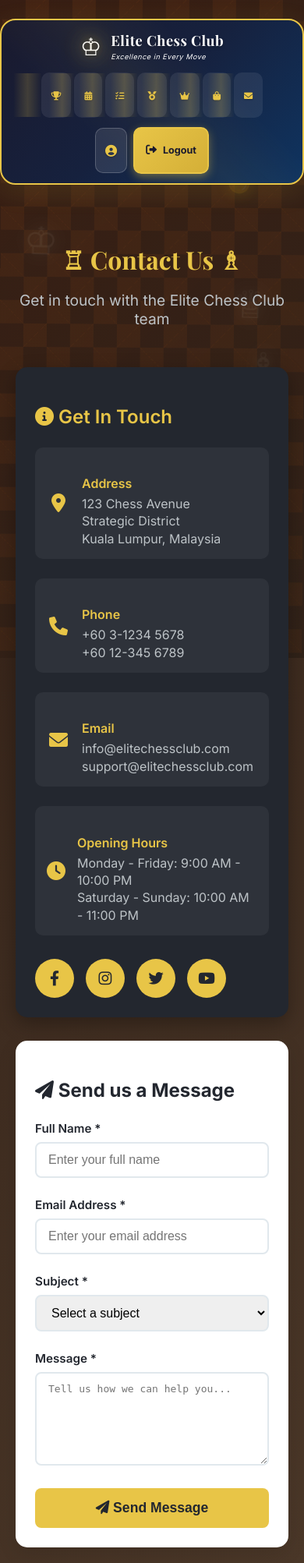
After one commit to irfandanial13/chessclub, a CodeIgniter 4 app: the page made by app/Views/contact/index.php in a window 390 px wide. The commit adds this page. Shown: the whole page at 78% size. Run offline with PHP 8.4 and a stand-in for CodeIgniter, Linux system fonts and the light colour scheme; the template is opened without the code that fills it, so the values that code supplies are empty; some libraries are stand-ins or nearby versions.

Commit message:
admin page,contact page

```diff
--- a/app/Config/Routes.php
+++ b/app/Config/Routes.php
@@ -37,6 +37,10 @@ $routes->get('merchandise/bank-payment', 'MerchandiseController::bankPayment');
 $routes->get('merchandise/card-payment', 'MerchandiseController::cardPayment');
 $routes->post('merchandise/complete-order', 'MerchandiseController::completeOrder');
 $routes->get('merchandise/thank-you/(:num)', 'MerchandiseController::thankYou/$1');
+
+// Contact Routes
+$routes->get('contact', 'ContactController::index');
+$routes->post('contact/send', 'ContactController::sendMessage');
 
 // Admin Routes
 $routes->get('admin/dashboard', 'AdminController::dashboard');
--- a/app/Controllers/AdminController.php
+++ b/app/Controllers/AdminController.php
@@ -105,8 +105,7 @@ class AdminController extends BaseController
         $eventModel = new \App\Models\EventModel();
         $data = [
             'title' => $this->request->getPost('title'),
-            'date' => $this->request->getPost('date'),
-            'location' => $this->request->getPost('location'),
+            'event_date' => $this->request->getPost('event_date'),
             'description' => $this->request->getPost('description'),
         ];
         $eventModel->insert($data);
@@ -134,8 +133,7 @@ class AdminController extends BaseController
         $eventModel = new \App\Models\EventModel();
         $data = [
             'title' => $this->request->getPost('title'),
-            'date' => $this->request->getPost('date'),
-            'location' => $this->request->getPost('location'),
+            'event_date' => $this->request->getPost('event_date'),
             'description' => $this->request->getPost('description'),
         ];
         $eventModel->update($event_id, $data);
--- a/app/Models/EventModel.php
+++ b/app/Models/EventModel.php
@@ -8,5 +8,5 @@ class EventModel extends Model
 {
     protected $table = 'events';
     protected $primaryKey = 'id';
-    protected $allowedFields = ['title', 'date', 'location', 'description'];
+    protected $allowedFields = ['title', 'event_date', 'description'];
 }
--- a/app/Views/admin/create_event.php
+++ b/app/Views/admin/create_event.php
@@ -30,7 +30,7 @@
             <label style="color:#8B5C2A; font-weight:600; font-size:1.08em; margin-bottom:6px;">Title:</label><br>
             <input type="text" name="title" class="elite-input" style="color:#000; font-size:1.08em; margin-bottom:18px;" required><br>
             <label style="color:#8B5C2A; font-weight:600; font-size:1.08em; margin-bottom:6px;">Date:</label><br>
-            <input type="date" name="date" class="elite-input" style="color:#000; font-size:1.08em; margin-bottom:18px;" required><br>
+            <input type="date" name="event_date" class="elite-input" style="color:#000; font-size:1.08em; margin-bottom:18px;" required><br>
             <label style="color:#8B5C2A; font-weight:600; font-size:1.08em; margin-bottom:6px;">Description:</label><br>
             <textarea name="description" class="elite-input" style="color:#000; font-size:1.08em; margin-bottom:24px; min-height:80px;" required></textarea><br>
             <div style="display:flex; gap:12px; align-items:center; margin-top:8px;">
--- a/app/Views/admin/dashboard.php
+++ b/app/Views/admin/dashboard.php
@@ -50,11 +50,6 @@
                 </a>
             </li>
             <li style="margin-bottom:18px;">
-                <a href="<?= base_url('admin/orders') ?>" style="display:flex;align-items:center;gap:10px;font-size:1.15em;text-decoration:none;color:#2c3e50;font-weight:600;">
-                    <i class="fas fa-shopping-cart"></i> Manage Orders
-                </a>
-            </li>
-            <li style="margin-bottom:18px;">
                 <a href="<?= base_url('admin/merchandise') ?>" style="display:flex;align-items:center;gap:10px;font-size:1.15em;text-decoration:none;color:#2c3e50;font-weight:600;">
                     <i class="fas fa-tshirt"></i> Manage Merchandise
                 </a>
--- a/app/Views/admin/edit_event.php
+++ b/app/Views/admin/edit_event.php
@@ -30,7 +30,7 @@
             <label style="color:#8B5C2A; font-weight:600; font-size:1.08em; margin-bottom:6px;">Title:</label><br>
             <input type="text" name="title" class="elite-input" value="<?= esc($event['title']) ?>" style="color:#000; font-size:1.08em; margin-bottom:18px;" required><br>
             <label style="color:#8B5C2A; font-weight:600; font-size:1.08em; margin-bottom:6px;">Date:</label><br>
-            <input type="date" name="date" class="elite-input" value="<?= esc($event['event_date']) ?>" style="color:#000; font-size:1.08em; margin-bottom:18px;" required><br>
+            <input type="date" name="event_date" class="elite-input" value="<?= esc($event['event_date']) ?>" style="color:#000; font-size:1.08em; margin-bottom:18px;" required><br>
             <label style="color:#8B5C2A; font-weight:600; font-size:1.08em; margin-bottom:6px;">Description:</label><br>
             <textarea name="description" class="elite-input" style="color:#000; font-size:1.08em; margin-bottom:24px; min-height:80px;" required><?= esc($event['description']) ?></textarea><br>
             <div style="display:flex; gap:12px; align-items:center; margin-top:8px;">
--- a/app/Views/admin/edit_merchandise.php
+++ b/app/Views/admin/edit_merchandise.php
@@ -111,7 +111,7 @@
 
                 <div class="form-group">
                     <label for="image">Image URL</label>
-                    <input type="url" id="image" name="image" value="<?= esc($merchandise['image']) ?>" placeholder="https://example.com/image.jpg">
+                    <input type="text" id="image" name="image" value="<?= esc($merchandise['image']) ?>" placeholder="https://example.com/image.jpg">
                 </div>
 
                 <div class="form-group">
--- /dev/null
+++ b/app/Views/contact/index.php
@@ -0,0 +1,350 @@
+<!DOCTYPE html>
+<html>
+<head>
+    <title><?= esc($title) ?></title>
+    <link rel="stylesheet" href="<?= base_url('css/style.css') ?>">
+    <link href="https://fonts.googleapis.com/css2?family=Playfair+Display:wght@400;600;700;900&family=Inter:wght@300;400;500;600;700&display=swap" rel="stylesheet">
+    <link rel="stylesheet" href="https://cdnjs.cloudflare.com/ajax/libs/font-awesome/6.0.0/css/all.min.css">
+    <style>
+        .contact-container {
+            max-width: 1200px;
+            margin: 0 auto;
+            padding: 20px;
+        }
+
+        .contact-header {
+            text-align: center;
+            margin-bottom: 50px;
+        }
+
+        .contact-title {
+            color: #e8c547;
+            font-size: 2.5em;
+            font-weight: 700;
+            margin-bottom: 15px;
+            font-family: 'Playfair Display', serif;
+        }
+
+        .contact-subtitle {
+            color: #bdc3c7;
+            font-size: 1.2em;
+            margin-bottom: 30px;
+        }
+
+        .contact-content {
+            display: grid;
+            grid-template-columns: 1fr 1fr;
+            gap: 50px;
+            align-items: start;
+        }
+
+        .contact-info {
+            background: #23272f;
+            padding: 40px;
+            border-radius: 15px;
+            color: white;
+            box-shadow: 0 8px 25px rgba(0,0,0,0.3);
+        }
+
+        .contact-info h3 {
+            color: #e8c547;
+            font-size: 1.5em;
+            margin-bottom: 25px;
+            font-weight: 600;
+        }
+
+        .contact-item {
+            display: flex;
+            align-items: center;
+            margin-bottom: 25px;
+            padding: 15px;
+            background: rgba(255,255,255,0.05);
+            border-radius: 10px;
+            transition: all 0.3s;
+        }
+
+        .contact-item:hover {
+            background: rgba(232, 197, 71, 0.1);
+            transform: translateX(5px);
+        }
+
+        .contact-item i {
+            color: #e8c547;
+            font-size: 1.5em;
+            margin-right: 15px;
+            width: 30px;
+            text-align: center;
+        }
+
+        .contact-item-content h4 {
+            color: #e8c547;
+            margin-bottom: 5px;
+            font-weight: 600;
+        }
+
+        .contact-item-content p {
+            color: #bdc3c7;
+            margin: 0;
+            line-height: 1.4;
+        }
+
+        .contact-form {
+            background: white;
+            padding: 40px;
+            border-radius: 15px;
+            box-shadow: 0 8px 25px rgba(0,0,0,0.1);
+        }
+
+        .form-group {
+            margin-bottom: 25px;
+        }
+
+        .form-group label {
+            display: block;
+            margin-bottom: 8px;
+            color: #23272f;
+            font-weight: 600;
+            font-size: 0.95em;
+        }
+
+        .form-group input,
+        .form-group textarea,
+        .form-group select {
+            width: 100%;
+            padding: 12px 15px;
+            border: 2px solid #e1e8ed;
+            border-radius: 8px;
+            font-size: 1em;
+            transition: all 0.3s;
+            box-sizing: border-box;
+        }
+
+        .form-group input:focus,
+        .form-group textarea:focus,
+        .form-group select:focus {
+            outline: none;
+            border-color: #e8c547;
+            box-shadow: 0 0 0 3px rgba(232, 197, 71, 0.1);
+        }
+
+        .form-group textarea {
+            height: 120px;
+            resize: vertical;
+        }
+
+        .submit-btn {
+            background: #e8c547;
+            color: #23272f;
+            border: none;
+            padding: 15px 30px;
+            border-radius: 8px;
+            font-weight: 600;
+            font-size: 1.1em;
+            cursor: pointer;
+            transition: all 0.3s;
+            width: 100%;
+        }
+
+        .submit-btn:hover {
+            background: #d4b03a;
+            transform: translateY(-2px);
+            box-shadow: 0 4px 15px rgba(232, 197, 71, 0.3);
+        }
+
+        .alert {
+            padding: 15px;
+            border-radius: 8px;
+            margin-bottom: 20px;
+            font-weight: 600;
+        }
+
+        .alert-success {
+            background: #d4edda;
+            color: #155724;
+            border: 1px solid #c3e6cb;
+        }
+
+        .alert-error {
+            background: #f8d7da;
+            color: #721c24;
+            border: 1px solid #f5c6cb;
+        }
+
+        .social-links {
+            display: flex;
+            gap: 15px;
+            margin-top: 30px;
+        }
+
+        .social-link {
+            display: flex;
+            align-items: center;
+            justify-content: center;
+            width: 50px;
+            height: 50px;
+            background: #e8c547;
+            color: #23272f;
+            border-radius: 50%;
+            text-decoration: none;
+            transition: all 0.3s;
+            font-size: 1.2em;
+        }
+
+        .social-link:hover {
+            background: #d4b03a;
+            transform: translateY(-3px);
+            color: #23272f;
+            text-decoration: none;
+        }
+
+        @media (max-width: 768px) {
+            .contact-content {
+                grid-template-columns: 1fr;
+                gap: 30px;
+            }
+
+            .contact-title {
+                font-size: 2em;
+            }
+
+            .contact-info,
+            .contact-form {
+                padding: 25px;
+            }
+        }
+    </style>
+</head>
+<body class="elite-chess-theme">
+    <div class="elite-background">
+        <div class="wood-pattern"></div>
+        <div class="elite-overlay"></div>
+        <div class="club-elements">
+            <div class="trophy-element">🏆</div>
+            <div class="medal-element">🥇</div>
+            <div class="chess-piece king">♔</div>
+            <div class="chess-piece queen">♕</div>
+            <div class="chess-piece rook">♖</div>
+            <div class="chess-piece bishop">♗</div>
+            <div class="chess-piece knight">♘</div>
+            <div class="chess-piece pawn">♙</div>
+        </div>
+    </div>
+
+    <?= view('partials/navbar') ?>
+
+    <?php if (session()->getFlashdata('success')): ?>
+        <div class="alert alert-success">
+            <i class="fas fa-check-circle"></i> <?= session()->getFlashdata('success') ?>
+        </div>
+    <?php endif; ?>
+
+    <?php if (session()->getFlashdata('error')): ?>
+        <div class="alert alert-error">
+            <i class="fas fa-exclamation-circle"></i> <?= session()->getFlashdata('error') ?>
+        </div>
+    <?php endif; ?>
+
+    <div class="contact-container">
+        <div class="contact-header">
+            <h1 class="contact-title">♖ Contact Us ♗</h1>
+            <p class="contact-subtitle">Get in touch with the Elite Chess Club team</p>
+        </div>
+
+        <div class="contact-content">
+            <div class="contact-info">
+                <h3><i class="fas fa-info-circle"></i> Get In Touch</h3>
+
+                <div class="contact-item">
+                    <i class="fas fa-map-marker-alt"></i>
+                    <div class="contact-item-content">
+                        <h4>Address</h4>
+                        <p>123 Chess Avenue<br>Strategic District<br>Kuala Lumpur, Malaysia</p>
+                    </div>
+                </div>
+
+                <div class="contact-item">
+                    <i class="fas fa-phone"></i>
+                    <div class="contact-item-content">
+                        <h4>Phone</h4>
+                        <p>+60 3-1234 5678<br>+60 12-345 6789</p>
+                    </div>
+                </div>
+
+                <div class="contact-item">
+                    <i class="fas fa-envelope"></i>
+                    <div class="contact-item-content">
+                        <h4>Email</h4>
+                        <p>info@elitechessclub.com<br>support@elitechessclub.com</p>
+                    </div>
+                </div>
+
+                <div class="contact-item">
+                    <i class="fas fa-clock"></i>
+                    <div class="contact-item-content">
+                        <h4>Opening Hours</h4>
+                        <p>Monday - Friday: 9:00 AM - 10:00 PM<br>Saturday - Sunday: 10:00 AM - 11:00 PM</p>
+                    </div>
+                </div>
+
+                <div class="social-links">
+                    <a href="#" class="social-link" title="Facebook">
+                        <i class="fab fa-facebook-f"></i>
+                    </a>
+                    <a href="#" class="social-link" title="Instagram">
+                        <i class="fab fa-instagram"></i>
+                    </a>
+                    <a href="#" class="social-link" title="Twitter">
+                        <i class="fab fa-twitter"></i>
+                    </a>
+                    <a href="#" class="social-link" title="YouTube">
+                        <i class="fab fa-youtube"></i>
+                    </a>
+                </div>
+            </div>
+
+            <div class="contact-form">
+                <h3 style="color: #23272f; margin-bottom: 25px; font-size: 1.5em;">
+                    <i class="fas fa-paper-plane"></i> Send us a Message
+                </h3>
+
+                <form method="POST" action="<?= base_url('contact/send') ?>">
+                    <?= csrf_field() ?>
+
+                    <div class="form-group">
+                        <label for="name">Full Name *</label>
+                        <input type="text" id="name" name="name" required placeholder="Enter your full name">
+                    </div>
+
+                    <div class="form-group">
+                        <label for="email">Email Address *</label>
+                        <input type="email" id="email" name="email" required placeholder="Enter your email address">
+                    </div>
+
+                    <div class="form-group">
+                        <label for="subject">Subject *</label>
+                        <select id="subject" name="subject" required>
+                            <option value="">Select a subject</option>
+                            <option value="General Inquiry">General Inquiry</option>
+                            <option value="Membership">Membership</option>
+                            <option value="Events">Events & Tournaments</option>
+                            <option value="Training">Training & Lessons</option>
+                            <option value="Merchandise">Merchandise</option>
+                            <option value="Technical Support">Technical Support</option>
+                            <option value="Other">Other</option>
+                        </select>
+                    </div>
+
+                    <div class="form-group">
+                        <label for="message">Message *</label>
+                        <textarea id="message" name="message" required placeholder="Tell us how we can help you..."></textarea>
+                    </div>
+
+                    <button type="submit" class="submit-btn">
+                        <i class="fas fa-paper-plane"></i> Send Message
+                    </button>
+                </form>
+            </div>
+        </div>
+    </div>
+</body>
+</html>
--- a/app/Views/partials/navbar_admin.php
+++ b/app/Views/partials/navbar_admin.php
@@ -14,6 +14,8 @@
         <li><a href="<?= base_url('admin/users') ?>" class="nav-link"><i class="fas fa-users"></i><span>Users</span></a></li>
         <li><a href="<?= base_url('admin/event') ?>" class="nav-link"><i class="fas fa-calendar-alt"></i><span>Events</span></a></li>
         <li><a href="<?= base_url('admin/leaderboard') ?>" class="nav-link"><i class="fas fa-trophy"></i><span>Leaderboard</span></a></li>
+        <li><a href="<?= base_url('admin/orders') ?>" class="nav-link"><i class="fas fa-shopping-cart"></i><span>Orders</span></a></li>
+        <li><a href="<?= base_url('admin/products') ?>" class="nav-link"><i class="fas fa-shopping-cart"></i><span>Merchandise</span></a></li>
     </ul>
     <div class="user-section">
         <a href="<?= base_url('logout') ?>" class="logout-btn"><i class="fas fa-sign-out-alt"></i><span>Logout</span></a>
```
Also changed, not shown: app/Controllers/ContactController.php (added, +39 -0 lines), check_events_table.php (deleted, +0 -43 lines), check_merchandise.php (deleted, +0 -37 lines).
